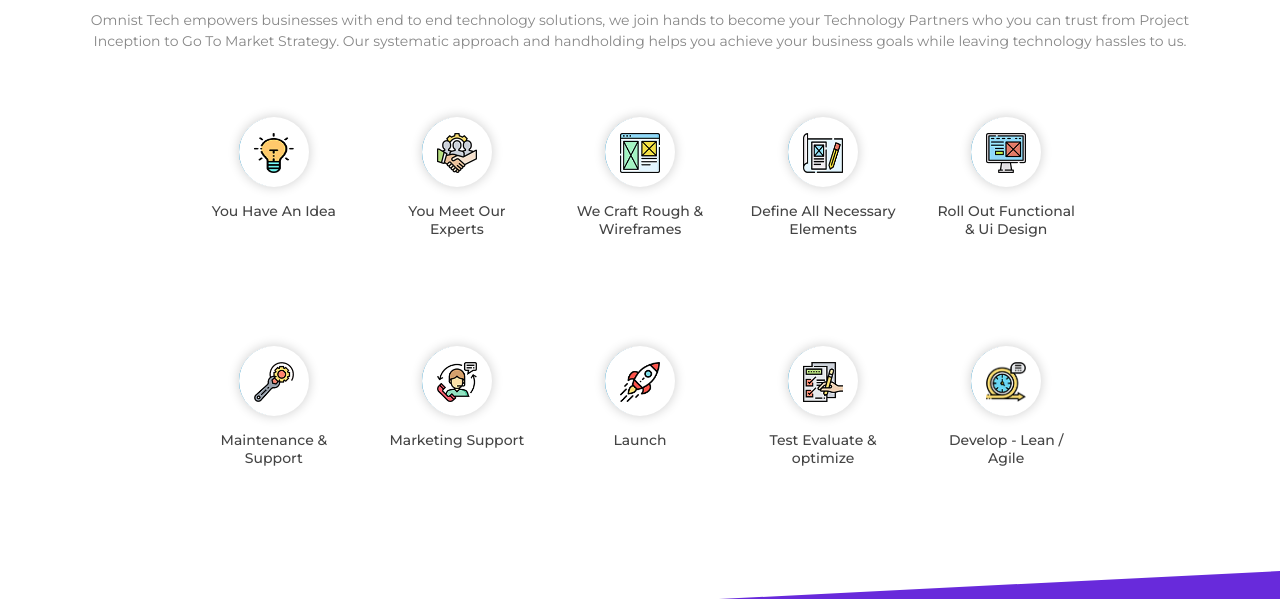
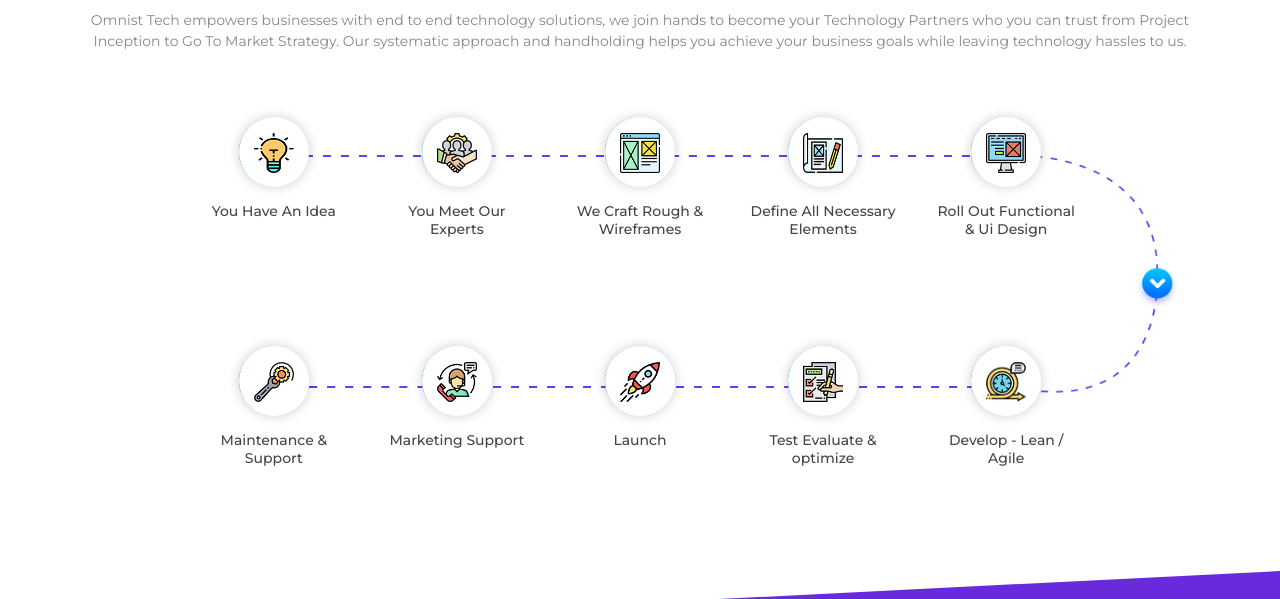
Before and after one commit to gsahib/task-1, a plain HTML site: page index.html in a window 1280 px wide. Shown: the part 203-802 px from the top of the page. Drawn offline with Linux system fonts and the light colour scheme.

Commit message:
section 1 done

```diff
--- a/css/style.css
+++ b/css/style.css
@@ -87,30 +87,28 @@
     position: relative;
 }
 
+#navbar ul li a:after {
+    background: none repeat scroll 0 0 transparent;
+    bottom: 0;
+    content: "";
+    display: block;
+    height: 2px;
+    left: 50%;
+    position: absolute;
+    background: #fff;
+    transition: width 0.5s ease 0s, left 0.5s ease 0s;
+    width: 0;
+}
+
+#navbar ul li a:hover:after {
+    width: 70%;
+    left: 15%;
+}
+
 #navbar ul li a i img {
     width: 18px;
     height: 18px;
     filter: invert(1);
-}
-
-#navbar ul li a::after {
-    content: "";
-    position: absolute;
-    background: none repeat scroll 0 0 transparent;
-    width: 100%;
-    height: 2px;
-    bottom: 0;
-    left: 0;
-    display: block;
-    background: #fff;
-    visibility: hidden;
-    transform: scaleX(0);
-    transition: all 0.6s ease 0s;
-}
-
-#navbar ul li a::after:hover {
-    visibility: visible;
-    transform: scaleX(0.6);
 }
 
 
@@ -178,6 +176,10 @@
     box-sizing: border-box;
 }
 
+.services-container ul li #box-5::before {
+    display: none;
+}
+
 .services-container ul li a p {
     margin: 0;
     max-height: 40px;
@@ -227,9 +229,9 @@
     display: none;
 }
 
-.services-container ul li :nth-child(5) a ::after {
+.services-container ul li:nth-child(5) a::after {
     content: '';
-    background-image: url(u-line.dbbb62753f00f9245772.png);
+    background-image: url(../img/curveline.png);
     width: 184px;
     height: 0;
     position: absolute;
@@ -240,27 +242,41 @@
     background-repeat: no-repeat
 }
 
+
+/* .services-container ul li #box-5::after {
+    content: '';
+    background-image: url(../img/curveline.png);
+    width: 184px;
+    height: 0;
+    position: absolute;
+    top: 30%;
+    left: 50%;
+    z-index: -2;
+    background-size: 94%;
+    background-repeat: no-repeat
+} */
+
 @media (max-width:576px) {
     .services-container {
         padding: 40px 0;
     }
 }
 
-#box-10::before,
-#box-9::before,
-#box-8::before,
-#box-7::before {
+#box-10:before,
+#box-9:before,
+#box-8:before,
+#box-7:before {
     display: none;
 }
 
-#box-10::after,
-#box-9::after,
-#box-8::after,
-#box-7::after {
+#box-10:after,
+#box-9:after,
+#box-8:after,
+#box-7:after {
     left: auto!important;
     right: 50%!important;
     content: '';
-    background-image: url(line.aee796aab4df905500cd.png);
+    background-image: url(../img/line.png);
     width: 0;
     height: 4px;
     position: absolute;
@@ -270,58 +286,49 @@
     transform: rotateZ(180deg)
 }
 
-.services #box-1::before {
+.services-container #box-1::before {
     -webkit-animation: 1s .5s forwards seconds;
     animation: 1s .5s forwards seconds;
-    position: relative;
 }
 
-.services #box-2::before {
+.services-container #box-2::before {
     -webkit-animation: 1s 1s forwards seconds;
     animation: 1s 1s forwards seconds;
-    position: relative;
 }
 
-.services #box-3::before {
+.services-container #box-3::before {
     -webkit-animation: 1s 1.5s forwards seconds;
     animation: 1s 1.5s forwards seconds;
-    position: relative;
 }
 
-.services #box-4::before {
+.services-container #box-4::before {
     -webkit-animation: 1s 2s forwards seconds;
     animation: 1s 2s forwards seconds;
-    position: relative;
 }
 
-.services #box-5::before {
-    -webkit-animation: .8s 2.5s forwards seconds;
-    animation: .8s 2.5s forwards seconds;
-    position: relative;
+.services-container #box-5:after {
+    -webkit-animation: .8s 2.5s forwards hseconds;
+    animation: .8s 2.5s forwards hseconds;
 }
 
-.services #box-10::before {
+.services-container #box-10::after {
     -webkit-animation: 1s 3.2s forwards seconds;
     animation: 1s 3.2s forwards seconds;
-    position: relative;
 }
 
-.services #box-9::before {
+.services-container #box-9::after {
     -webkit-animation: 1s 3.5s forwards seconds;
     animation: 1s 3.5s forwards seconds;
-    position: relative;
 }
 
-.services #box-8::before {
+.services-container #box-8::after {
     -webkit-animation: 1s 4s forwards seconds;
     animation: 1s 4s forwards seconds;
-    position: relative;
 }
 
-.services #box-7::before {
+.services-container #box-7::after {
     -webkit-animation: 1s 4.5s forwards seconds;
     animation: 1s 4.5s forwards seconds;
-    position: relative;
 }
 
 @-webkit-keyframes seconds {
@@ -361,8 +368,7 @@
 }
 
 .services ul li a span::before,
-.services ul li a span::after,
-{
+.services ul li a span::after {
     content: '';
     position: absolute;
     top: 1px;
```
Also changed, not shown: img/curveline.png (added), img/project-bg.png (added).
